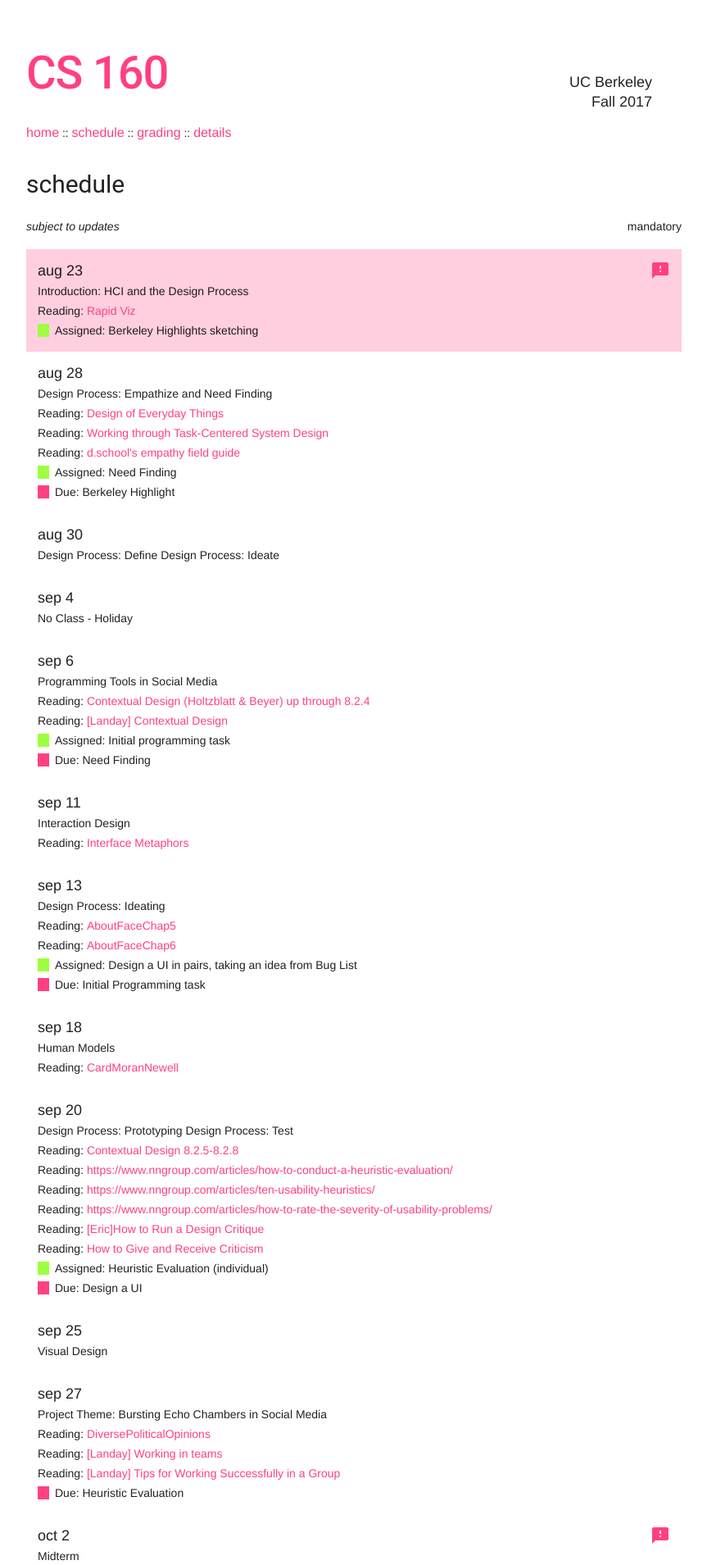
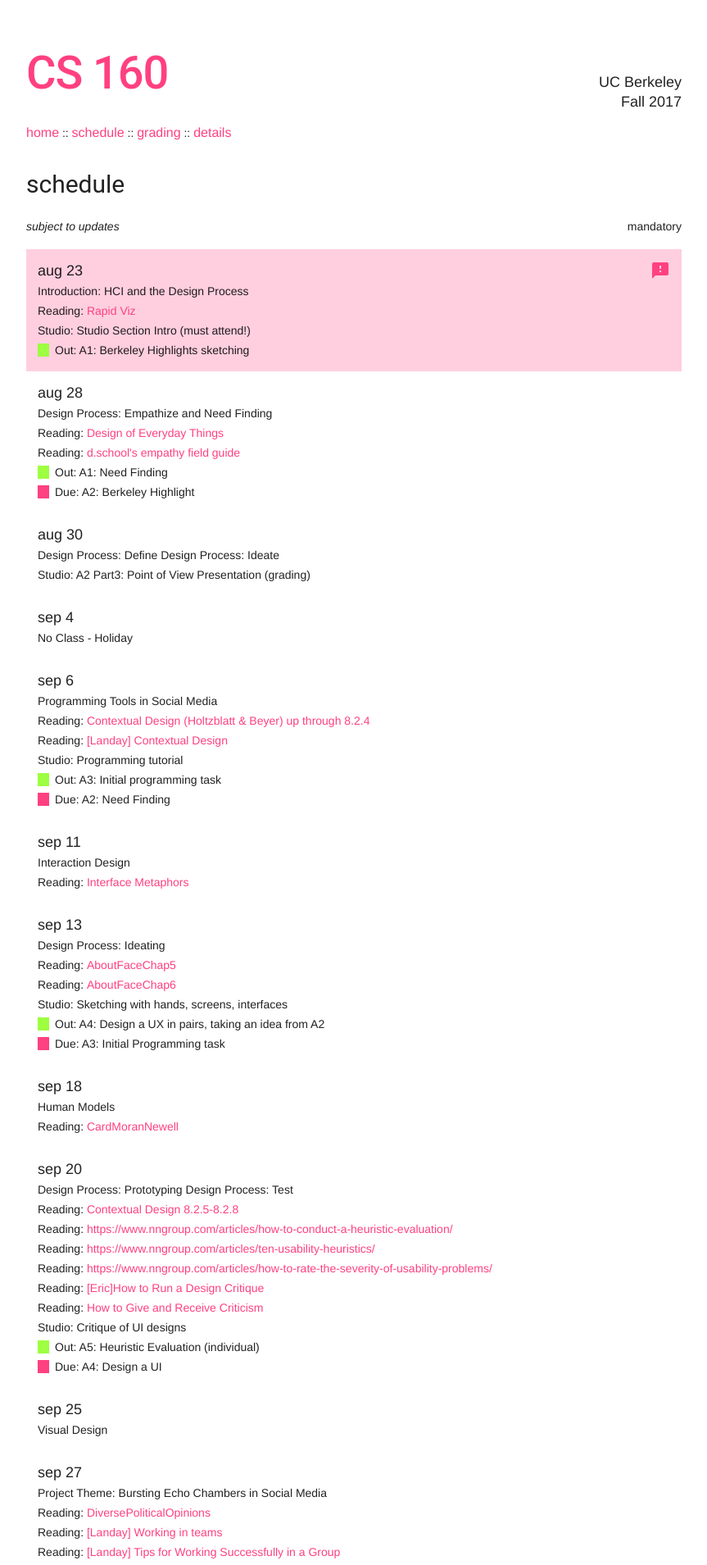
Before and after one commit to cs160-berkeley/website, a Jekyll site: the page built from schedule.md, in a window 1280 px wide. Shown: the top 1909 px of the page at 82% size, without its empty margins (208-1071 px from the left). Built offline with Jekyll 4.4.1, drawn with Linux system fonts in a browser that asks for light colours; some of the changed text lies outside the part shown.

Commit message:
update schedule, add studio notes

```diff
--- a/_data/Schedule.csv
+++ b/_data/Schedule.csv
@@ -1,11 +1,11 @@
-Class,Date,Web site Label,Topic,Active,Required,Reading,Assign,Due,Studio,Notes
+Class,Date,Web site Label,Topic,Active,Required,Reading,Assign,Due,Studio Web Site Label,Studio,Notes
 1W,23-Aug,Introduction: HCI and the Design Process,"Why take this class
 Design Process: Needs, Design, Prototype, Evaluate (Iterate)
 Introduce teaching team & office hours
 Class logistics, qualitative grading
 Break
 Sketching in class
-- dots, lines, squares, circles, 2 point perspective, collab doodle, making something out of 10 circles, people",T,T,"Rapid Viz, https://drive.google.com/open?id=0Bw5c_JsRiheEQ1M0WkFyTkIyUmM",Berkeley Highlights sketching,,"TA leads studio section, presents own design for critique. More drawing exercises, focus on people",bring at least 3 packets (1500 sheets) of paper (TA) and pens (me) to class
+- dots, lines, squares, circles, 2 point perspective, collab doodle, making something out of 10 circles, people",T,T,"Rapid Viz, https://drive.google.com/open?id=0Bw5c_JsRiheEQ1M0WkFyTkIyUmM",A1: Berkeley Highlights sketching,,Studio Section Intro (must attend!),"TA leads studio section, presents own design for critique. More drawing exercises, focus on people",bring at least 3 packets (1500 sheets) of paper (TA) and pens (me) to class
 2M,28-Aug,Design Process: Empathize and Need Finding,"Images Exercise
 HCI Bloopers
 Design Process: Needs, Design, Implement, Evaluate (Iterate)
@@ -17,9 +17,8 @@ Needs - Need-finding
 Contextual Inquiry
 Direct Observation
 In class exercise of watching perform a task, interview",,,"Design of Everyday Things, https://drive.google.com/open?id=0Bw5c_JsRiheESUxXMWZZOVA0dWs
-Working through Task-Centered System Design, https://drive.google.com/open?id=0Bw5c_JsRiheEaFVGVHdUOWVvMVk
-d.school's empathy field guide, https://drive.google.com/open?id=0Bw5c_JsRiheEbW5ZSHZ2aFJpTWM",Need Finding,"Berkeley Highlight
-",,
+d.school's empathy field guide, https://drive.google.com/open?id=0Bw5c_JsRiheEbW5ZSHZ2aFJpTWM",A1: Need Finding,"A2: Berkeley Highlight
+",,,
 2W,30-Aug,"Design Process: Define
 Design Process: Ideate","Review highlight sketches
 Design Process: Define
@@ -30,18 +29,17 @@ Brainstorming
 In-class brainstorming exercise--list of 20 ways to do task, then sketch 10 ways to do it
 Affordance
 Conceptual Models
-Signifiers",,,,,,Due in Studio: POV presentation (90 seconds each),
-3M,4-Sep,No Class - Holiday,HOLIDAY,,, ,,,,
-3W,6-Sep,"
-Programming Tools in Social Media","Introduce project space
+Signifiers",,,,,,A2 Part3: Point of View Presentation (grading),Due in Studio: POV presentation (90 seconds each),
+3M,4-Sep,No Class - Holiday,HOLIDAY,,, ,,,,,
+3W,6-Sep,Programming Tools in Social Media,"Introduce project space
 Introduce programming tools
 Using APIs
 Programming exercise
 Break
 
 ",,,"Contextual Design (Holtzblatt & Beyer) up through 8.2.4
-[Landay] Contextual Design",Initial programming task,"Need Finding
-",Programming tutorial,I'm away Th-Sun
+[Landay] Contextual Design",A3: Initial programming task,"A2: Need Finding
+",Programming tutorial,Programming tutorial,I'm away Th-Sun
 4M,11-Sep,Interaction Design,"Interaction Design
 Modes
 Metaphors
@@ -54,7 +52,7 @@ gesture (Kinect)
 In-class exercise, work around tables, design using web, phone, speech, gesture
 Break
 Layout: Visual design--white space
-Compare/contrast among blurred NYTimes, Bing, Craigslist",,,"Interface Metaphors, https://webdesign.tutsplus.com/articles/all-about-grid-systems--webdesign-14471",,,,
+Compare/contrast among blurred NYTimes, Bing, Craigslist",,,"Interface Metaphors, https://webdesign.tutsplus.com/articles/all-about-grid-systems--webdesign-14471",,,,,
 4W,13-Sep,Design Process: Ideating,"Design Process: Design - Ideating
 Representing
 Scenarios
@@ -65,15 +63,15 @@ Social effects, social leveraging, tagging
 Crowd source work
 Agents, AI
 ",,,"AboutFaceChap5
-AboutFaceChap6","Design a UI in pairs, taking an idea from Bug List","Initial Programming task
-","Sketching with hands, screens, interfaces",
+AboutFaceChap6","A4: Design a UX in pairs, taking an idea from A2","A3: Initial Programming task
+","Sketching with hands, screens, interfaces","Sketching with hands, screens, interfaces",
 5M,18-Sep,Human Models,"Human Models (Eric's slides 16-08)
 Human Information Processing
 Fitts' Law--in class exercise of Fitts' Law
 Fitts' exercise
 Break
 GOMS
-Hick's Law of choice",,,CardMoranNewell,,,,
+Hick's Law of choice",,,CardMoranNewell,,,,,
 5W,20-Sep,"Design Process: Prototyping
 Design Process: Test","Design Process: Prototyping
 Low-fidelity prototyping
@@ -86,23 +84,23 @@ https://www.nngroup.com/articles/how-to-conduct-a-heuristic-evaluation/
 https://www.nngroup.com/articles/ten-usability-heuristics/
 https://www.nngroup.com/articles/how-to-rate-the-severity-of-usability-problems/
 [Eric]How to Run a Design Critique
-How to Give and Receive Criticism",Heuristic Evaluation (individual),"Design a UI
-",TA leads critique in studio section of selected UI designs,Bring paper and PostIts to class for Mockups materials
+How to Give and Receive Criticism",A5: Heuristic Evaluation (individual),"A4: Design a UI
+",Critique of UI designs,TA leads critique in studio section of selected UI designs,Bring paper and PostIts to class for Mockups materials
 6M,25-Sep,Visual Design,"Visual Design
 Typography
 Design Language
 Color
 Break
 
-Mid-course check-in",,, ,,,,
+Mid-course check-in",,, ,,,,,
 6W,27-Sep,Project Theme: Bursting Echo Chambers in Social Media,"Introduce Group Project
   Echo Chambers
 Working in teams
 Break
 What to expect on the midterm",,,"DiversePoliticalOpinions
 [Landay] Working in teams
-[Landay] Tips for Working Successfully in a Group",,Heuristic Evaluation,Midterm review,
-7M,2-Oct,Midterm,Midterm,,T, ,,,,
+[Landay] Tips for Working Successfully in a Group",,Heuristic Evaluation,Midterm review,Midterm review,
+7M,2-Oct,Midterm,Midterm,,T, ,,,,,
 7W,4-Oct,Project: Need Finding and Contextual Inquiry,"Need finding
 Contextual Inquiry
 Needfinding: Direct Observation + Interviews
@@ -110,31 +108,31 @@ Needfinding: Direct Observation + Interviews
 Break
 Likert questions
 Surveys
-Amazon Mechanical Turk",,,,"Form teams of 4 in section, Need finding: observe 2 situations, interview, define need",,"More Mockups game rounds, mix it up among teams, reflection on what works and what doesn't, Form teams due by end of Studio",Bring paper and PostIts to Studio for Mockups materials
+Amazon Mechanical Turk",,,,"P1: Form teams of 4 in section, Need finding: observe 2 situations, interview, define need",,Final project team formation,"More Mockups game rounds, mix it up among teams, reflection on what works and what doesn't, Form teams due by end of Studio",Bring paper and PostIts to Studio for Mockups materials
 8M,9-Oct,Project: From Observations --> Needs,"Defining Need from Observations
-Synthesizing needs from observations",,,,,Form teams,,
+Synthesizing needs from observations",,,,,Form teams,,,
 8W,11-Oct,Project: Design and Prototyping,"Design concept
 Lo-fi prototyping
 Paper prototypes
 Wizard of Oz
 Digital: Sreenshots/Web-based/Flash/PowerPoint
 Break
-Need finding checkpoint (in Studios, 40-minutes)",,, ,Design & lo-fi prototyping,,Due: Need finding presentation,
+Need finding checkpoint (in Studios, 40-minutes)",,, ,P2: Design & lo-fi prototyping,,P1: Need finding presentation (grading),Due: Need finding presentation,
 9M,16-Oct,Project: Design and Prototyping checkpoint,"Design & prototyping checkpoint (in Studios)
-Possible guest lecture",,, ,,,,
+Possible guest lecture",,, ,,,,,
 9W,18-Oct,Prototype Demo (grading),"In-class demo of lo-fi prototypes (in Studios, 5 minutes each team) Students see each others' prototypes, even across studios
-Dark horse prototype (15 minutes)",,T,Dark Horse ,Dark horse Prototype,"Design & Prototype demo
-","Dark horse coaching on ideas, Mockups games",
+Dark horse prototype (15 minutes)",,T,Dark Horse ,P3: Dark horse Prototype,"P2: Design & Prototype demo
+",Dark horse prototype coaching,"Dark horse coaching on ideas, Mockups games",
 10M,23-Oct,Project: Conceptual Use Study,"Conceptual use study
 Focusing in on the biggest question
 Lo-fi prototypes of concepts
 Task analysis
-Interviews of user study participants",,, ,Conceptual use study,Dark horse prototype description ,,
+Interviews of user study participants",,, ,P4: Conceptual use study,P3: Dark horse prototype description ,,,
 10W,25-Oct,Project: Working Prototyping,"Design and working prototype lecture (Tom Chi guest?)
-Human abilities",,,,Re-design and implement working prototype,,Due: Conceptual use study presentation,
+Human abilities",,,,P5: Re-design and implement working prototype,,P4: Conceptual use study plan (grading),Due: Conceptual use study presentation,
 11M,30-Oct,Guest lecture (TBD),"Prototyping tools (guest lecture)?
 Advanced topics on implementation
-Possible guest lecture",,,,,,,
+Possible guest lecture",,,,,,,,
 11W,1-Nov,Project: Evaluation,"Evaluation--designing a study
 Collecting data
 Analyzing data
@@ -143,22 +141,22 @@ Break
 Assign Pilot study and Evaluation
 Define core task
 Metrics to collect
-Short interview",,, ,Pilot user study evaluation,,,
+Short interview",,, ,P6 Part 1: Pilot user study evaluation,,,,
 12M,6-Nov,Working Prototype Demo (grading),"In-class demo of working prototypes (5 minutes each team, TA grades Studio, I circulate among Studios, when not presenting to teaching team, running pilot user study, should be able to collect data fromat least 2 pilot studies)
-",,T, ,Evaluation,"Working Prototype & user study pilot
-",,
+",,T, ,P6: Evaluation,"P5 & P6 Part 1: Working Prototype & user study pilot
+",,,
 12W,8-Nov,Guest lecture (TBD) & group work time,"
 Guest lecture mobile, voice or  AI/cognitive services
 Break
-Group work time",,, ,,,No sections due to holiday,11/10 Holiday
+Group work time",,, ,,,Holiday: No Studios,No sections due to holiday,11/10 Holiday
 13M,13-Nov,Future Visions of HCI & group work time,"Designing the Future: Visions of HCI
 Break
-Group work time",,,,,,,
+Group work time",,,,,,,,
 13W,15-Nov,Project: Presenting Your Work,"Presenting Work
 Oral presentations/demo
 Poster
 Presenting as a team (each person should have a role in final presentation)
-Critically and constructively reviewing others' work",,, ,Final presentations,,Due: Evaluation presentation,
+Critically and constructively reviewing others' work",,, ,P7 Part 1: Final presentations,,Evaluation presentation (grading),Due: Evaluation presentation,
 14M,20-Nov,"Project: Design Showcase
 HCI in Industry Panel","HCI in Industry panel (Tamas, Sabi/Chagla, Fern, Frank Bentley, Aruna, Tara, Henriette Cramer, Alex Leavitt, Roeber)
 Where does HCI happen in industry? PM, marketing, centralized, embedded
@@ -169,10 +167,10 @@ Break
 Assign Design Showcase
 45-second video
 Poster Design
-Demo routine",,, ,Design Showcase,"Evaluation
-",,
-14W,22-Nov,,No instruction,,, ,,,No sections due to holiday,Thanksgiving
-15M,27-Nov,Final Presentations (grading),Final Presentations,,T, ,,,,
-15W,29-Nov,Final Presentations (grading),Final Presentations,,T, ,,,Design Showcase coaching,
-, ,, ,,, ,,,,
-16,6-7-Dec,Design Showcase (grading),Design Showcase,,T, ,,,,
+Demo routine",,, ,P7 Part 2: Design Showcase,"P6: Evaluation
+",,,
+14W,22-Nov,Thanksgiving Holiday: No Class,No instruction,,, ,,,Holiday: No Studios,No sections due to holiday,Thanksgiving
+15M,27-Nov,Final Presentations (grading),P7 Part1: Final Presentations (2 Studios),,T, ,,,,,
+15W,29-Nov,Final Presentations (grading),P7 Part1: Final Presentations (2 Studios) ,,T, ,,,Design Showcase coaching,Design Showcase coaching,
+, ,, ,,, ,,,,,
+16,6-7-Dec (TBD),Design Showcase (grading),P7: Part2: Design Showcase,,T, ,,,,,
--- a/_data/schedule.yaml
+++ b/_data/schedule.yaml
@@ -15,7 +15,8 @@
   Reading:
   - name: Rapid Viz
     link: https://drive.google.com/open?id=0Bw5c_JsRiheEQ1M0WkFyTkIyUmM
-  Assign: Berkeley Highlights sketching
+  Assign: 'A1: Berkeley Highlights sketching'
+  StudioWebSiteLabel: Studio Section Intro (must attend!)
   Studio: TA leads studio section, presents own design for critique. More drawing
     exercises, focus on people
   Notes: bring at least 3 packets (1500 sheets) of paper (TA) and pens (me) to class
@@ -29,12 +30,10 @@
   Reading:
   - name: Design of Everyday Things
     link: https://drive.google.com/open?id=0Bw5c_JsRiheESUxXMWZZOVA0dWs
-  - name: Working through Task-Centered System Design
-    link: https://drive.google.com/open?id=0Bw5c_JsRiheEaFVGVHdUOWVvMVk
   - name: d.school's empathy field guide
     link: https://drive.google.com/open?id=0Bw5c_JsRiheEbW5ZSHZ2aFJpTWM
-  Assign: Need Finding
-  Due: Berkeley Highlight
+  Assign: 'A1: Need Finding'
+  Due: 'A2: Berkeley Highlight'
 - Class: 2W
   Date: 2017 Aug 30
   WebsiteLabel: |-
@@ -51,6 +50,7 @@
     Affordance
     Conceptual Models
     Signifiers
+  StudioWebSiteLabel: 'A2 Part3: Point of View Presentation (grading)'
   Studio: 'Due in Studio: POV presentation (90 seconds each)'
 - Class: 3M
   Date: 2017 Sep 4
@@ -70,8 +70,9 @@
     link: Contextual Design (Holtzblatt & Beyer) up through 8.2.4
   - name: "[Landay] Contextual Design"
     link: "[Landay] Contextual Design"
-  Assign: Initial programming task
-  Due: Need Finding
+  Assign: 'A3: Initial programming task'
+  Due: 'A2: Need Finding'
+  StudioWebSiteLabel: Programming tutorial
   Studio: Programming tutorial
   Notes: I'm away Th-Sun
 - Class: 4M
@@ -112,8 +113,9 @@
     link: AboutFaceChap5
   - name: AboutFaceChap6
     link: AboutFaceChap6
-  Assign: Design a UI in pairs, taking an idea from Bug List
-  Due: Initial Programming task
+  Assign: 'A4: Design a UX in pairs, taking an idea from A2'
+  Due: 'A3: Initial Programming task'
+  StudioWebSiteLabel: Sketching with hands, screens, interfaces
   Studio: Sketching with hands, screens, interfaces
 - Class: 5M
   Date: 2017 Sep 18
@@ -147,8 +149,9 @@
     link: "[Eric]How to Run a Design Critique"
   - name: How to Give and Receive Criticism
     link: How to Give and Receive Criticism
-  Assign: Heuristic Evaluation (individual)
-  Due: Design a UI
+  Assign: 'A5: Heuristic Evaluation (individual)'
+  Due: 'A4: Design a UI'
+  StudioWebSiteLabel: Critique of UI designs
   Studio: TA leads critique in studio section of selected UI designs
   Notes: Bring paper and PostIts to class for Mockups materials
 - Class: 6M
@@ -171,6 +174,7 @@
   - name: "[Landay] Tips for Working Successfully in a Group"
     link: "[Landay] Tips for Working Successfully in a Group"
   Due: Heuristic Evaluation
+  StudioWebSiteLabel: Midterm review
   Studio: Midterm review
 - Class: 7M
   Date: 2017 Oct 2
@@ -189,8 +193,9 @@
     Likert questions
     Surveys
     Amazon Mechanical Turk
-  Assign: 'Form teams of 4 in section, Need finding: observe 2 situations, interview,
+  Assign: 'P1: Form teams of 4 in section, Need finding: observe 2 situations, interview,
     define need'
+  StudioWebSiteLabel: Final project team formation
   Studio: More Mockups game rounds, mix it up among teams, reflection on what works
     and what doesn't, Form teams due by end of Studio
   Notes: Bring paper and PostIts to Studio for Mockups materials
@@ -212,7 +217,8 @@
     Digital: Sreenshots/Web-based/Flash/PowerPoint
     Break
     Need finding checkpoint (in Studios, 40-minutes)
-  Assign: Design & lo-fi prototyping
+  Assign: 'P2: Design & lo-fi prototyping'
+  StudioWebSiteLabel: 'P1: Need finding presentation (grading)'
   Studio: 'Due: Need finding presentation'
 - Class: 9M
   Date: 2017 Oct 16
@@ -228,8 +234,9 @@
   Reading:
   - name: Dark Horse
     link: Dark Horse
-  Assign: Dark horse Prototype
-  Due: Design & Prototype demo
+  Assign: 'P3: Dark horse Prototype'
+  Due: 'P2: Design & Prototype demo'
+  StudioWebSiteLabel: Dark horse prototype coaching
   Studio: Dark horse coaching on ideas, Mockups games
 - Class: 10M
   Date: 2017 Oct 23
@@ -240,15 +247,16 @@
     Lo-fi prototypes of concepts
     Task analysis
     Interviews of user study participants
-  Assign: Conceptual use study
-  Due: Dark horse prototype description
+  Assign: 'P4: Conceptual use study'
+  Due: 'P3: Dark horse prototype description'
 - Class: 10W
   Date: 2017 Oct 25
   WebsiteLabel: 'Project: Working Prototyping'
   Topic: |-
     Design and working prototype lecture (Tom Chi guest?)
     Human abilities
-  Assign: Re-design and implement working prototype
+  Assign: 'P5: Re-design and implement working prototype'
+  StudioWebSiteLabel: 'P4: Conceptual use study plan (grading)'
   Studio: 'Due: Conceptual use study presentation'
 - Class: 11M
   Date: 2017 Oct 30
@@ -270,7 +278,7 @@
     Define core task
     Metrics to collect
     Short interview
-  Assign: Pilot user study evaluation
+  Assign: 'P6 Part 1: Pilot user study evaluation'
 - Class: 12M
   Date: 2017 Nov 6
   WebsiteLabel: Working Prototype Demo (grading)
@@ -278,8 +286,8 @@
     I circulate among Studios, when not presenting to teaching team, running pilot
     user study, should be able to collect data fromat least 2 pilot studies)
   Required: T
-  Assign: Evaluation
-  Due: Working Prototype & user study pilot
+  Assign: 'P6: Evaluation'
+  Due: 'P5 & P6 Part 1: Working Prototype & user study pilot'
 - Class: 12W
   Date: 2017 Nov 8
   WebsiteLabel: Guest lecture (TBD) & group work time
@@ -287,6 +295,7 @@
     Guest lecture mobile, voice or  AI/cognitive services
     Break
     Group work time
+  StudioWebSiteLabel: 'Holiday: No Studios'
   Studio: No sections due to holiday
   Notes: 11/10 Holiday
 - Class: 13M
@@ -305,7 +314,8 @@
     Poster
     Presenting as a team (each person should have a role in final presentation)
     Critically and constructively reviewing others' work
-  Assign: Final presentations
+  Assign: 'P7 Part 1: Final presentations'
+  StudioWebSiteLabel: Evaluation presentation (grading)
   Studio: 'Due: Evaluation presentation'
 - Class: 14M
   Date: 2017 Nov 20
@@ -323,26 +333,29 @@
     45-second video
     Poster Design
     Demo routine
-  Assign: Design Showcase
-  Due: Evaluation
+  Assign: 'P7 Part 2: Design Showcase'
+  Due: 'P6: Evaluation'
 - Class: 14W
   Date: 2017 Nov 22
+  WebsiteLabel: 'Thanksgiving Holiday: No Class'
   Topic: No instruction
+  StudioWebSiteLabel: 'Holiday: No Studios'
   Studio: No sections due to holiday
   Notes: Thanksgiving
 - Class: 15M
   Date: 2017 Nov 27
   WebsiteLabel: Final Presentations (grading)
-  Topic: Final Presentations
+  Topic: 'P7 Part1: Final Presentations (2 Studios)'
   Required: T
 - Class: 15W
   Date: 2017 Nov 29
   WebsiteLabel: Final Presentations (grading)
-  Topic: Final Presentations
+  Topic: 'P7 Part1: Final Presentations (2 Studios)'
   Required: T
+  StudioWebSiteLabel: Design Showcase coaching
   Studio: Design Showcase coaching
 - Class: '16'
-  Date: 2017 Dec 7 6
+  Date: 2017 Dec (TBD) 7 6
   WebsiteLabel: Design Showcase (grading)
-  Topic: Design Showcase
+  Topic: 'P7: Part2: Design Showcase'
   Required: T
--- a/assets/custom.css
+++ b/assets/custom.css
@@ -15,10 +15,10 @@ h2 {
 }
 
 .site-info {
+    padding-top: 2em;
     font-weight: 100;
     text-align: right;
     font-size: 18px;
-    padding: 2em;
     float: right;
 }
 
--- a/schedule.md
+++ b/schedule.md
@@ -26,7 +26,8 @@ title: schedule
             <a href="{{ r.link}}" target="_blank">{{ r.name }}</a>
             {% endfor %}
         {% endif %}
-        {% if class.Assign %} <br/><span class="schedule-item-out">Assigned: {{ class.Assign }} </span>{% endif %}
+        {% if class.StudioWebSiteLabel %} <br/>Studio: {{ class.StudioWebSiteLabel }} {% endif %}
+        {% if class.Assign %} <br/><span class="schedule-item-out">Out: {{ class.Assign }} </span>{% endif %}
         {% if class.Due %} <br/><span class="schedule-item-due">Due: {{ class.Due }} </span>{% endif %}
         <!--{% if class.Studio %} <br/> Studio: {{ class.Studio }} {% endif %}-->
         <!--{% if class.Notes %} <br/>Notes: {{ class.Notes }}{% endif %}-->
```
